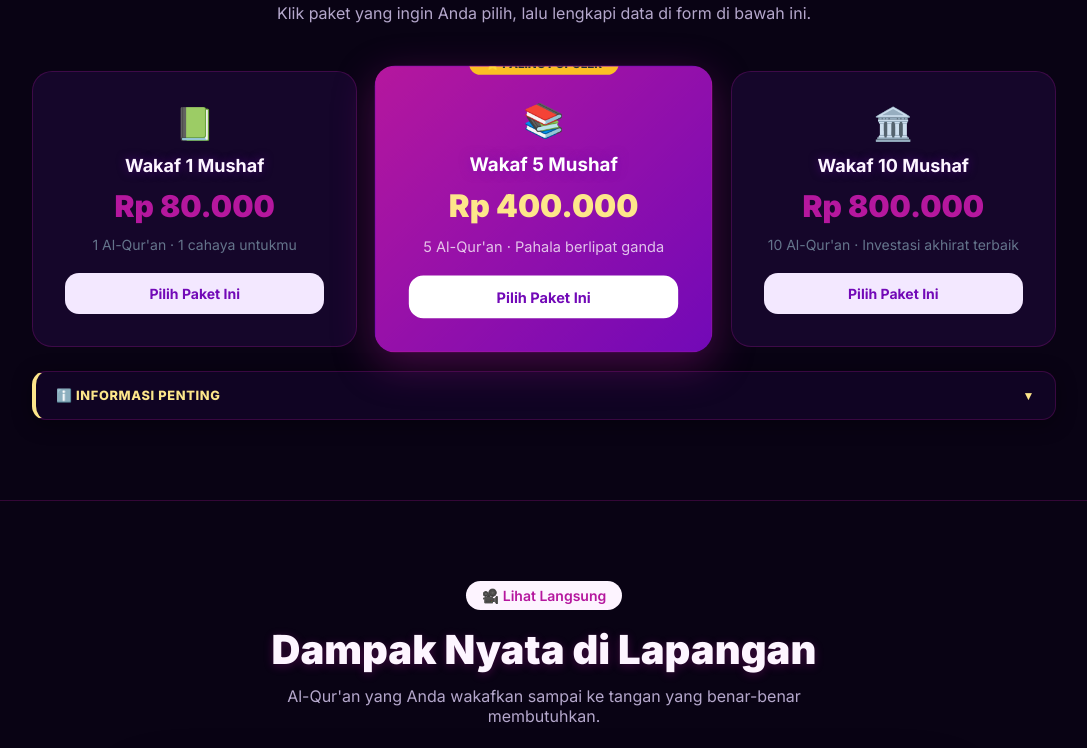
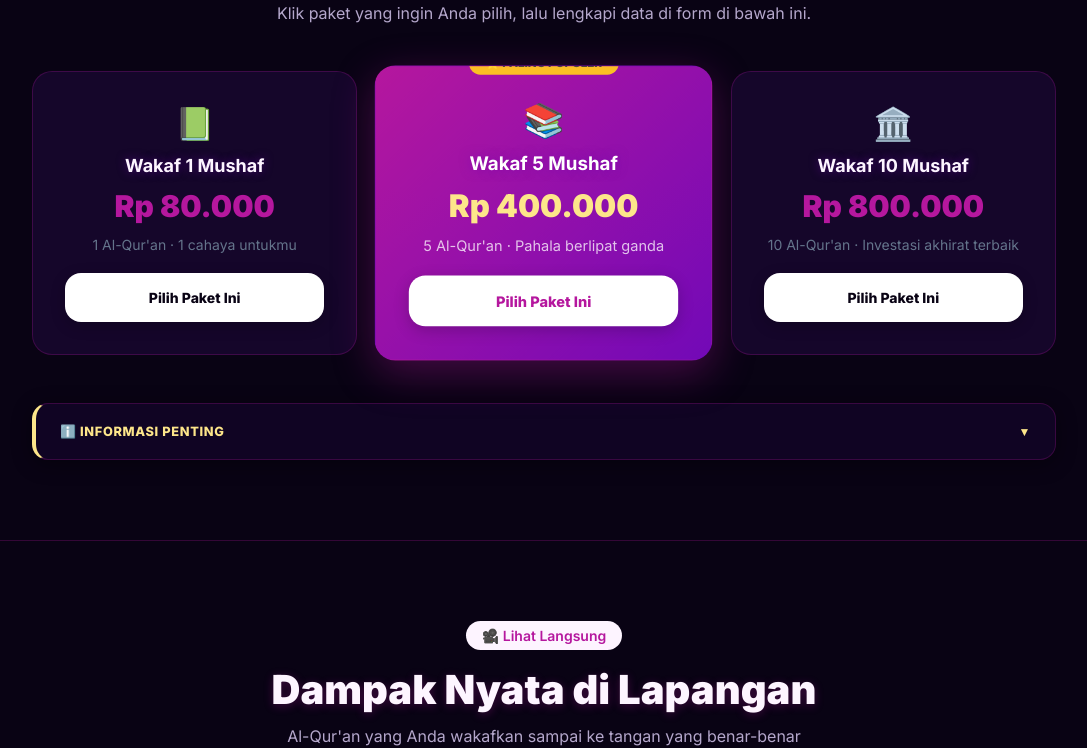
Before and after one commit to imron23/lentera-apps2, a plain HTML site: page itikaf.html in a window 1280 px wide. Shown: the part 4460-5208 px from the top of the page, without its empty margins (96-1183 px from the left). Drawn offline with Linux system fonts and the light colour scheme; no server answers.

Commit message:
style: fix padding and spacing in Paket section

```diff
--- a/itikaf.html
+++ b/itikaf.html
@@ -231,14 +231,36 @@
             border: 1px solid var(--border-dark);
             border-left: 4px solid var(--gold-light);
             box-shadow: 0 4px 20px rgba(0, 0, 0, 0.4);
+            margin-top: 3rem;
+            border-radius: 1rem;
         }
 
         summary.paket-note-title {
             color: var(--gold-light);
+            padding: 1.25rem 1.5rem;
+        }
+
+        .paket-note-content {
+            padding: 0 1.5rem 1.25rem 1.5rem;
+            border-top: 1px dashed rgba(251, 191, 36, 0.2);
         }
 
         .paket-note-text {
             color: var(--text-muted);
+        }
+
+        .paket-btn {
+            background: #fff !important;
+            color: var(--bg-dark) !important;
+            padding: 1rem !important;
+            border-radius: 1rem !important;
+            font-weight: 800 !important;
+            box-shadow: 0 4px 15px rgba(0, 0, 0, 0.2);
+        }
+
+        .paket-card.popular .paket-btn {
+            background: #fff !important;
+            color: var(--magenta) !important;
         }
 
         .form-section {
```
